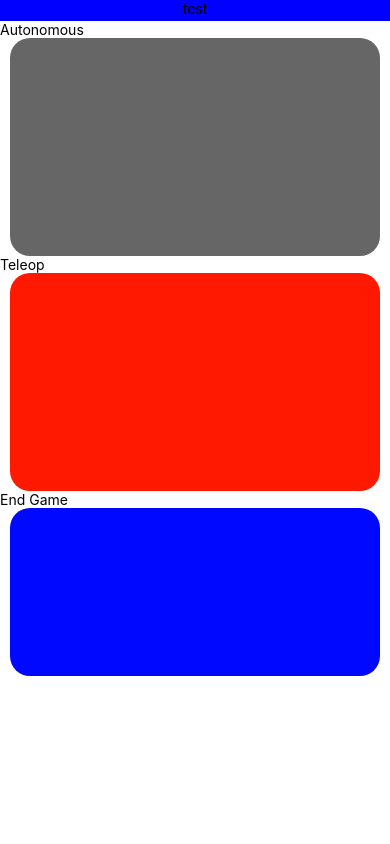
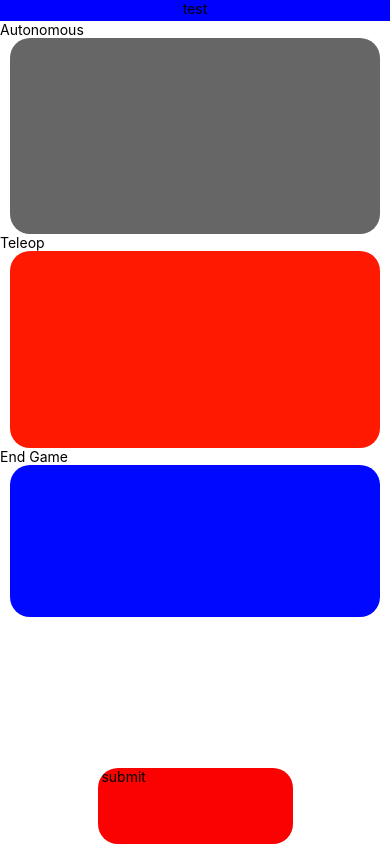
Before and after one commit to Pengiunolo/lotbScoutApp, a React Native app: screen / in a window 390 px wide. Built offline with nearby package versions, Linux system fonts and the light colour scheme.

Commit message:
my 1st attempt at a submit button

```diff
--- a/App.js
+++ b/App.js
@@ -17,9 +17,12 @@ export default function App() {
           <Text>End Game</Text>
           <View style={styles.EgContainer}></View>
           <View style={styles.Spacer}></View>
+
+          <Text style={styles.submit} > submit </Text>
+
         </View>
       </ScrollView>
-    </View>
+      </View>
   );
 }
 
@@ -51,6 +54,15 @@ const styles = StyleSheet.create({
     alignSelf: 'center',
     borderRadius: 20,
   },
+submit:{
+flex: .25,
+alignItems: 'center',
+justifyContent: 'center',
+backgroundColor:'#fa0202',
+width: '50%',
+alignSelf: 'center',
+borderRadius:20,
+},
 Spacer: {
 flex: .5,
 alignItems: 'center',
@@ -80,7 +92,7 @@ alignSelf: 'center'
   scroll:{
     // flex:1,
     // flexGrow: 0,
-  }
+  },
 
 
 });
```
